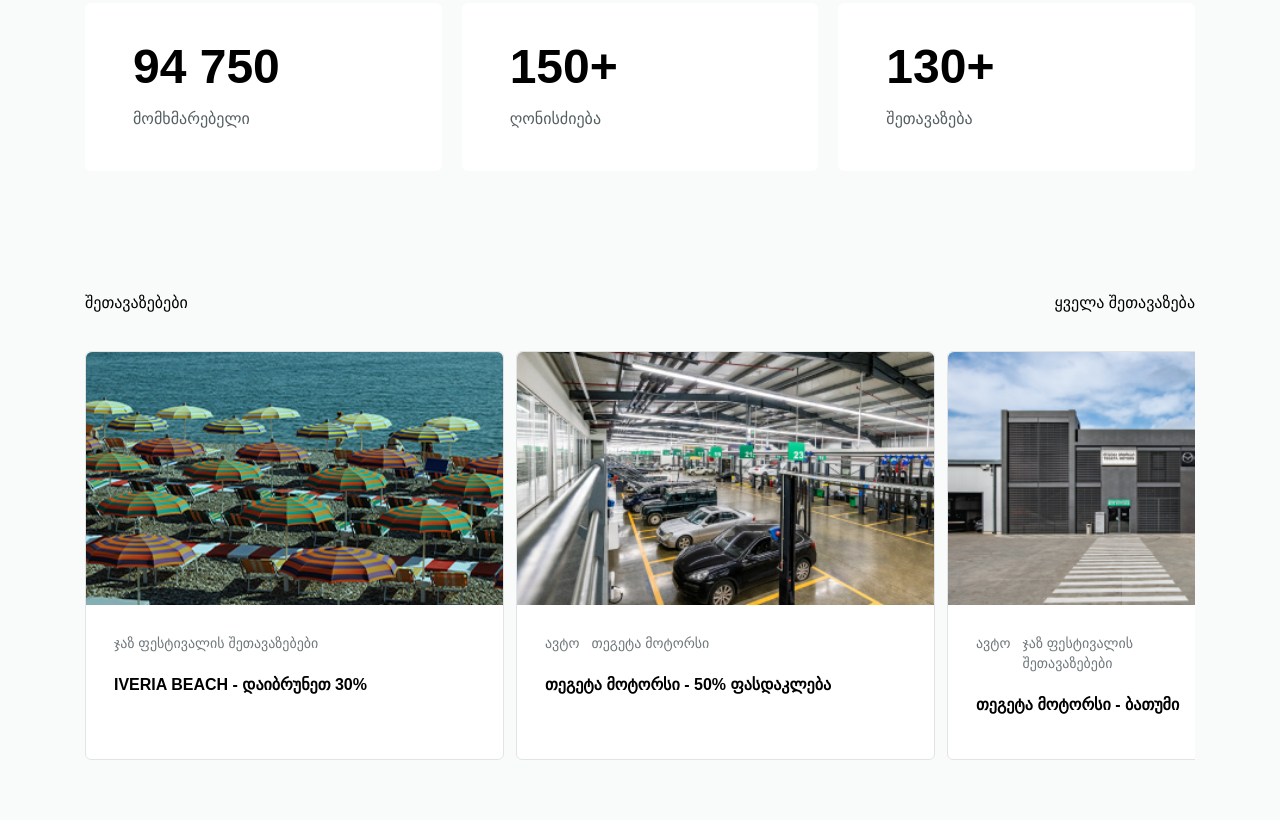
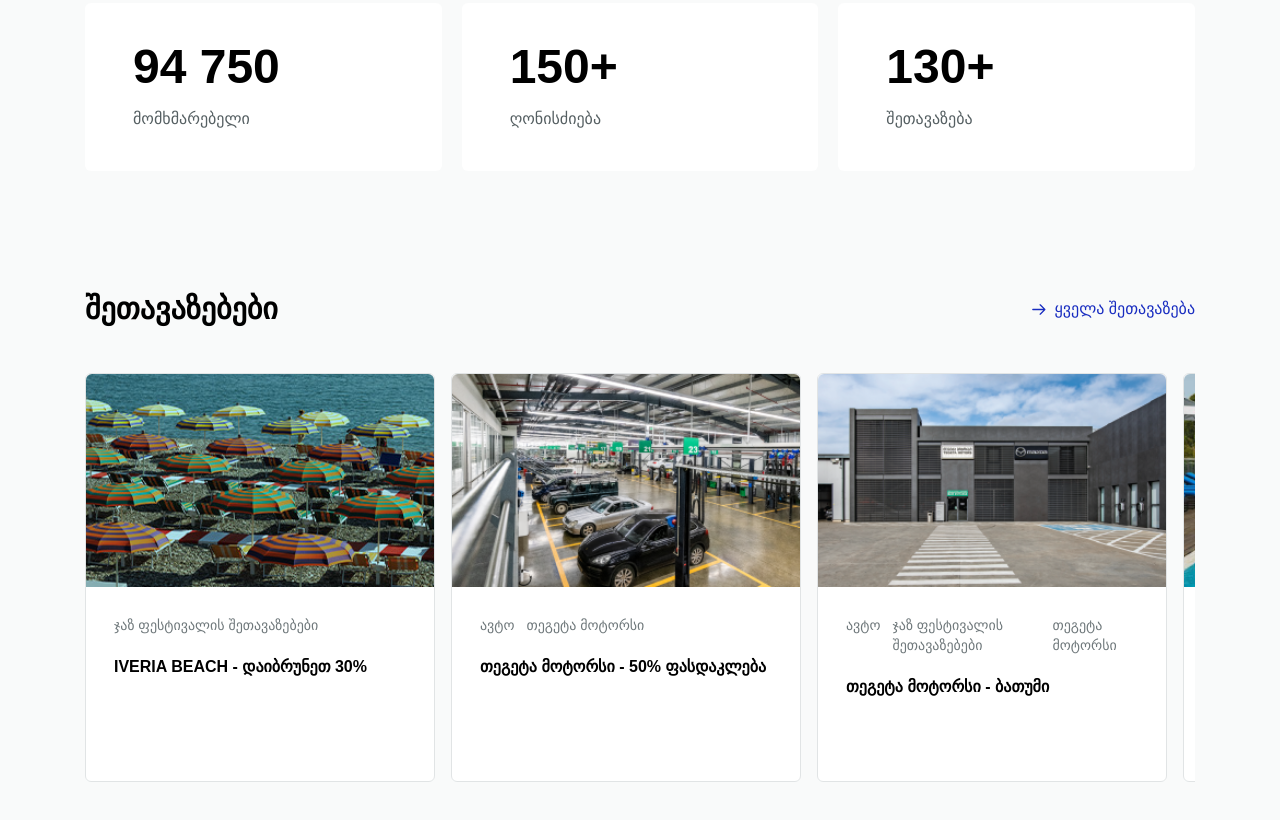
Before and after one commit to Gvantso/TBCCONCEPT, a website: page index.html in a window 1280 px wide. Shown: the part 1613-2433 px from the top of the page. Drawn offline with Linux system fonts and the light colour scheme.

Commit message:
improved styling of existing content

```diff
--- a/index.html
+++ b/index.html
@@ -103,14 +103,16 @@
 
     <section class="flex justify-center items-center px-[47px] py-[60px]">
         <div class="max-w-[1110px] w-full flex flex-col justify-center items-center">
-            <div class="flex justify-between w-full">
-                <h3>შეთავაზებები</h3>
-                <span>ყველა შეთავაზება</span>
+            <div class="flex justify-between w-full mb-[10px]">
+                <h3 class="text-3xl font-bold">შეთავაზებები</h3>
+                <span class="flex items-center gap-2 text-[#182CC0] cursor-pointer hover:text-[#3395cf] transition-colors duration-200"><img src="./assets/headerarrow.svg"/>ყველა შეთავაზება</span>
             </div>
             <div class="w-full py-[36px] overflow-x-scroll select-none slider" id="slider">
-                <div class="inline-flex flex-row gap-3 select-none">
-                    <div class="hover:shadow-[0 36px 40px -15px rgba(12, 43, 67, .07);] bg-white w-[419px] h-[409px] select-none flex flex-col rounded-[6px] border-solid border-[1px] border-[#e1e4e5]">
-                        <img src="./assets/shet1.jpg" alt="" class="select-none w-full rounded-t-[6px]"/>
+                <div class="inline-flex flex-row gap-4 select-none">
+                    <div class="offer-card hover:shadow-card-shadow transition-all duration-200 bg-white w-[350px] h-[409px] select-none flex flex-col rounded-[6px] border-solid border-[1px] border-[#e1e4e5]">
+                        <div class="bg-[url('../assets/shet1.jpg')] card-img select-none w-full h-[213px] bg-no-repeat rounded-t-[6px]">
+
+                        </div>
                         <div class="flex flex-col p-[28px]">
                             <div class="mb-[20px] gap-3 w-full flex">
                                 <span class="text-[#6f787b] text-sm">ჯაზ ფესტივალის შეთავაზებები</span>
@@ -118,8 +120,8 @@
                             <h2 class="font-bold">IVERIA BEACH - დაიბრუნეთ 30%</h2>
                         </div>
                     </div>
-                    <div class="hover:shadow-[0 36px 40px -15px rgba(12, 43, 67, .07);] bg-white w-[419px] h-[409px] select-none flex flex-col rounded-[6px] border-solid border-[1px] border-[#e1e4e5]">
-                        <img src="./assets/shet2.png" alt="" class="select-none w-full rounded-t-[6px]"/>
+                    <div class="offer-card hover:shadow-card-shadow transition-all duration-200 bg-white w-[350px] h-[409px] select-none flex flex-col rounded-[6px] border-solid border-[1px] border-[#e1e4e5]">
+                        <div class="bg-[url('../assets/shet2.png')] card-img select-none w-full h-[213px] bg-no-repeat rounded-t-[6px]"></div>
                         <div class="flex flex-col p-[28px]">
                             <div class="mb-[20px] gap-3 w-full flex">
                                 <span class="text-[#6f787b] text-sm">ავტო</span>
@@ -128,8 +130,8 @@
                             <h2 class="font-bold">თეგეტა მოტორსი - 50% ფასდაკლება</h2>
                         </div>
                     </div>
-                    <div class="hover:shadow-[0 36px 40px -15px rgba(12, 43, 67, .07);] bg-white w-[419px] h-[409px] select-none flex flex-col rounded-[6px] border-solid border-[1px] border-[#e1e4e5]">
-                        <img src="./assets/shet3.png" alt="" class="select-none w-full rounded-t-[6px]"/>
+                    <div class="offer-card hover:shadow-card-shadow transition-all duration-200 bg-white w-[350px] h-[409px] select-none flex flex-col rounded-[6px] border-solid border-[1px] border-[#e1e4e5]">
+                        <div class="bg-[url('../assets/shet3.png')] card-img select-none w-full h-[213px] bg-no-repeat rounded-t-[6px]"></div>
                         <div class="flex flex-col p-[28px]">
                             <div class="mb-[20px] gap-3 w-full flex">
                                 <span class="text-[#6f787b] text-sm">ავტო</span>
@@ -139,8 +141,8 @@
                             <h2 class="font-bold">თეგეტა მოტორსი - ბათუმი</h2>
                         </div>
                     </div>
-                    <div class="hover:shadow-[0 36px 40px -15px rgba(12, 43, 67, .07);] bg-white w-[419px] h-[409px] select-none flex flex-col rounded-[6px] border-solid border-[1px] border-[#e1e4e5]">
-                        <img src="./assets/shet4.png" alt="" class="select-none w-full rounded-t-[6px]"/>
+                    <div class="offer-card hover:shadow-card-shadow transition-all duration-200 bg-white w-[350px] h-[409px] select-none flex flex-col rounded-[6px] border-solid border-[1px] border-[#e1e4e5]">
+                        <div class="bg-[url('../assets/shet4.png')] card-img select-none w-full h-[213px] bg-no-repeat rounded-t-[6px]"></div>
                         <div class="flex flex-col p-[28px]">
                             <div class="mb-[20px] gap-3 w-full flex">
                                 <span class="text-[#6f787b] text-sm">დასვენება</span>
@@ -150,8 +152,8 @@
                             <h2 class="font-bold">Le Meridien Batumi - 10%-იანი ფასდაკლება</h2>
                         </div>
                     </div>
-                    <div class="hover:shadow-[0 36px 40px -15px rgba(12, 43, 67, .07);] bg-white w-[419px] h-[409px] select-none flex flex-col rounded-[6px] border-solid border-[1px] border-[#e1e4e5]">
-                        <img src="./assets/shet5.png" alt="" class="select-none w-full rounded-t-[6px]"/>
+                    <div class="offer-card hover:shadow-card-shadow transition-all duration-200 bg-white w-[350px] h-[409px] select-none flex flex-col rounded-[6px] border-solid border-[1px] border-[#e1e4e5]">
+                        <div class="bg-[url('../assets/shet5.png')] card-img select-none w-full h-[213px] bg-no-repeat rounded-t-[6px]"></div>
                         <div class="flex flex-col p-[28px]">
                             <div class="mb-[20px] gap-3 w-full flex">
                                 <span class="text-[#6f787b] text-sm">დასვენება</span>
--- a/input.css
+++ b/input.css
@@ -79,3 +79,13 @@
 .slider::-webkit-scrollbar-button {
     display: none;
 }
+
+.card-img {
+    background-position: bottom;
+    background-size: 110%;
+    transition: background-size 0.3s ease, background-position 0.3s ease;
+}
+
+.offer-card:hover .card-img {
+    background-position-y: -5px;
+}
--- a/tailwind.config.js
+++ b/tailwind.config.js
@@ -2,7 +2,11 @@
 module.exports = {
   content: ["./**/*.{html,js}"],
   theme: {
-    extend: {}
+    extend: {
+      boxShadow: {
+        'card-shadow': '0 36px 40px -15px rgba(12, 43, 67, .07)',
+      }
+    }
   },
   plugins: [],
 }
```
Also changed, not shown: dist/output.css.
